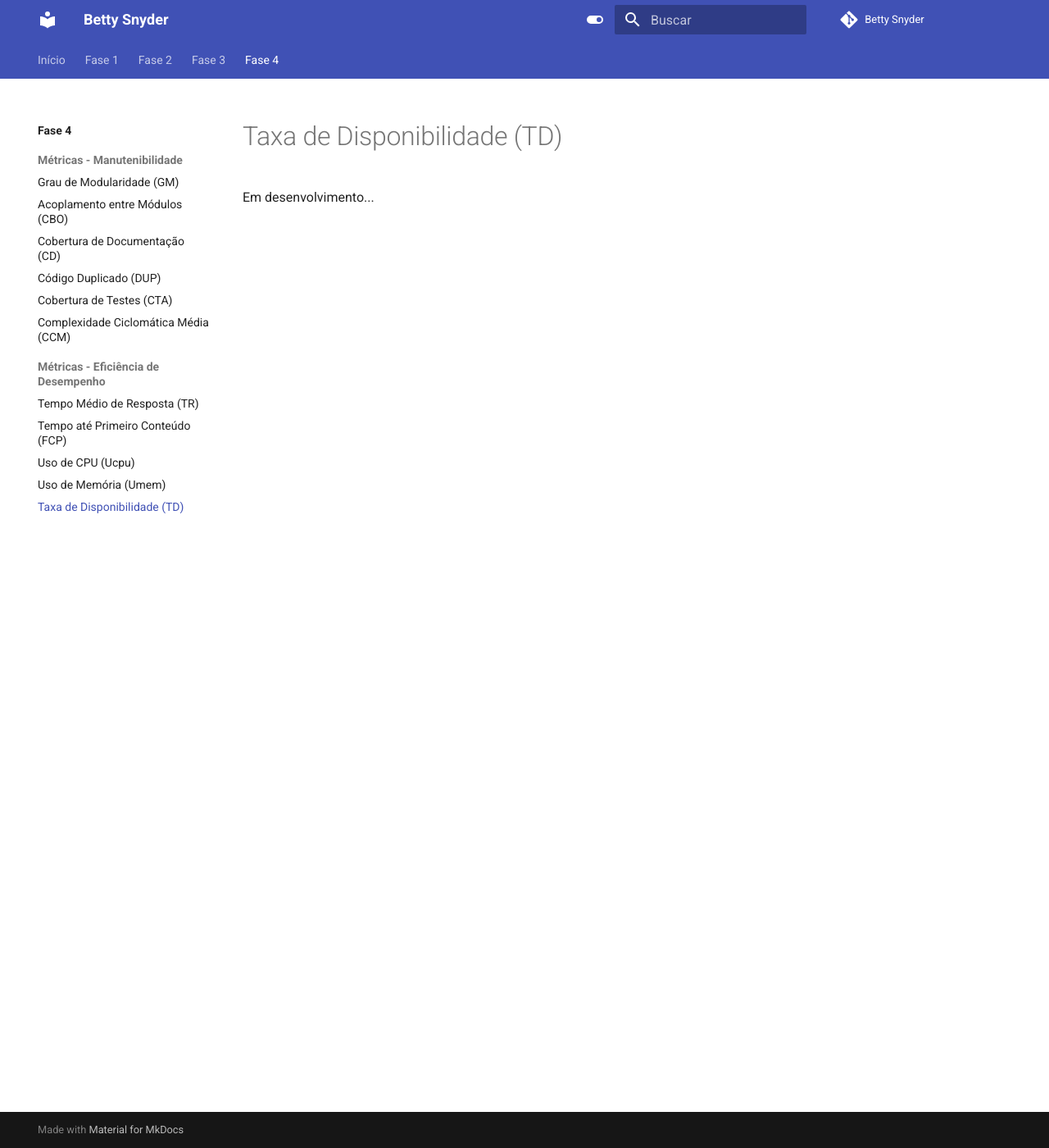
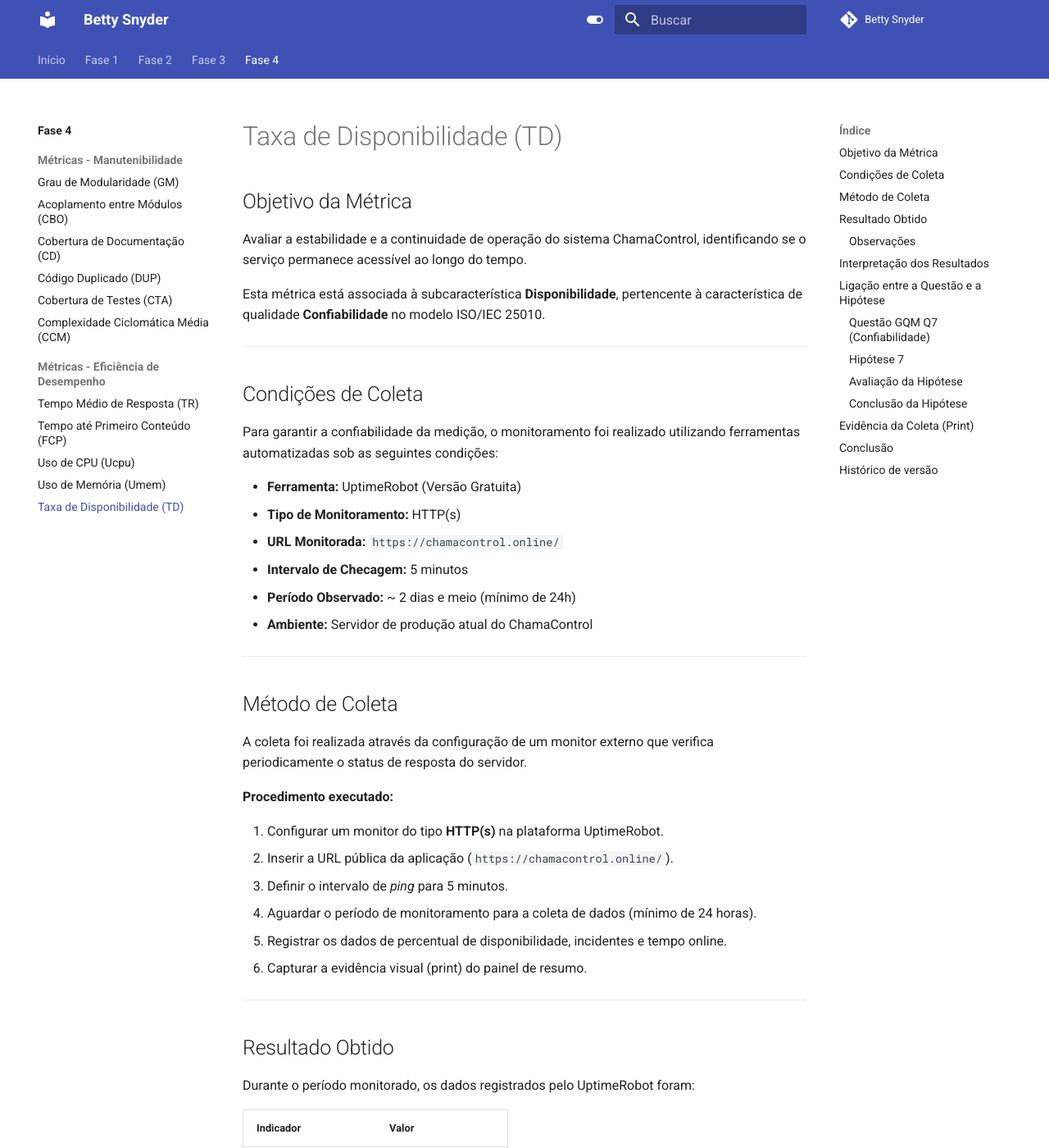
Before and after one commit to FCTE-Qualidade-de-Software-1/2025-2_T01_BETTY-SNYDER, an MkDocs documentation site: the page built from docs/Fase 4/metricas/eficiencia/taxa-disponibilidade-td.md, in a window 1280 px wide and 1400 px high. Shown: the whole window at 82% size. Built offline with MkDocs 1.6.1 and Material for MkDocs 9.7.7, drawn with Linux system fonts in a browser that asks for light colours; comment, search, counter and statistics services are not loaded; some of the changed text lies outside the part shown.

Commit message:
docs(fase4): adiciona métrica M11 (Taxa de Disponibilidade) com resultados e interpretação

```diff
--- a/docs/Fase 4/metricas/eficiencia/taxa-disponibilidade-td.md
+++ b/docs/Fase 4/metricas/eficiencia/taxa-disponibilidade-td.md
@@ -1 +1,103 @@
-Em desenvolvimento...
+# Taxa de Disponibilidade (TD)
+
+## Objetivo da Métrica
+Avaliar a estabilidade e a continuidade de operação do sistema ChamaControl, identificando se o serviço permanece acessível ao longo do tempo.
+
+Esta métrica está associada à subcaracterística **Disponibilidade**, pertencente à característica de qualidade **Confiabilidade** no modelo ISO/IEC 25010.
+
+---
+
+## Condições de Coleta
+
+Para garantir a confiabilidade da medição, o monitoramento foi realizado utilizando ferramentas automatizadas sob as seguintes condições:
+
+- **Ferramenta:** UptimeRobot (Versão Gratuita)
+- **Tipo de Monitoramento:** HTTP(s)
+- **URL Monitorada:** `https://chamacontrol.online/`
+- **Intervalo de Checagem:** 5 minutos
+- **Período Observado:** ~ 2 dias e meio (mínimo de 24h)
+- **Ambiente:** Servidor de produção atual do ChamaControl
+
+---
+
+## Método de Coleta
+A coleta foi realizada através da configuração de um monitor externo que verifica periodicamente o status de resposta do servidor.
+
+**Procedimento executado:**
+
+1. Configurar um monitor do tipo **HTTP(s)** na plataforma UptimeRobot.
+2. Inserir a URL pública da aplicação (`https://chamacontrol.online/`).
+3. Definir o intervalo de *ping* para 5 minutos.
+4. Aguardar o período de monitoramento para a coleta de dados (mínimo de 24 horas).
+5. Registrar os dados de percentual de disponibilidade, incidentes e tempo online.
+6. Capturar a evidência visual (print) do painel de resumo.
+
+---
+
+## Resultado Obtido
+
+Durante o período monitorado, os dados registrados pelo UptimeRobot foram:
+
+| Indicador | Valor |
+|-----------|-------|
+| Disponibilidade (24h) | **100%** |
+| Incidentes Registrados | 0 |
+| Tempo Total Online | 2 dias, 8 horas |
+| Status Atual | **Up** (Sem interrupções) |
+
+### Observações
+- A disponibilidade atingiu o valor máximo possível (100%).
+- Não houve registro de *downtime* (tempo de inatividade) ou micro-quedas durante a janela de observação.
+- O servidor demonstrou estabilidade contínua por mais de 48 horas.
+
+---
+
+## Interpretação dos Resultados
+
+De acordo com os critérios definidos na Fase 3:
+
+> *Taxas de disponibilidade ≥ 99% são consideradas excelentes; valores abaixo de 99% requerem análise de infraestrutura.*
+
+Como o resultado obtido foi de **100%**, a aplicação apresenta:
+
+- **Alta confiabilidade** na infraestrutura de hospedagem.
+- **Estabilidade total** durante o período de teste.
+- Ausência de interrupções perceptíveis aos usuários finais.
+
+---
+
+## Ligação entre a Questão e a Hipótese
+
+### Questão GQM Q7 (Confiabilidade)
+"**O sistema permanece disponível durante o uso normal?**"
+
+### Hipótese 7
+"**O sistema mantém taxa de disponibilidade igual ou superior a 99% no período avaliado.**"
+
+### Avaliação da Hipótese
+- **Disponibilidade real:** 100%.
+- **Limiar mínimo aceitável:** 99%.
+
+### Conclusão da Hipótese
+A hipótese foi **CONFIRMADA**.
+O ChamaControl demonstra alta confiabilidade e estabilidade, permanecendo acessível durante todo o período analisado sem falhas.
+
+---
+
+## Evidência da Coleta (Print)
+
+![Gráfico Disponibilidade](../../../assets/taxaDeDisponibilidade.png)
+*(Painel do UptimeRobot indicando 100% de disponibilidade e nenhum incidente)*
+
+---
+
+## Conclusão
+
+A métrica **Taxa de Disponibilidade (TD)** demonstra que o ChamaControl opera de maneira contínua e estável.
+A disponibilidade de 100% reforça a maturidade da hospedagem atual e indica que o sistema está apto para uso contínuo, atendendo aos requisitos de confiabilidade esperados.
+
+## Histórico de versão
+
+| Versão | Data       | Descrição                                         | Autor(es)                                     | Revisor(es) |
+| ------ | ---------- | ------------------------------------------------- | --------------------------------------------- | ----------- |
+| 1.0    | 28/11/2025 | Criação do documento da métrica M11 (Taxa de Disponibilidade) | [Breno Fernandes](https://github.com/BrenoFrds) |             |
```
Also changed, not shown: docs/Fase 4/metricas/eficiencia/uso-memoria-umem.md (+1 -1 lines), docs/assets/taxaDeDisponibilidade.png (added).
